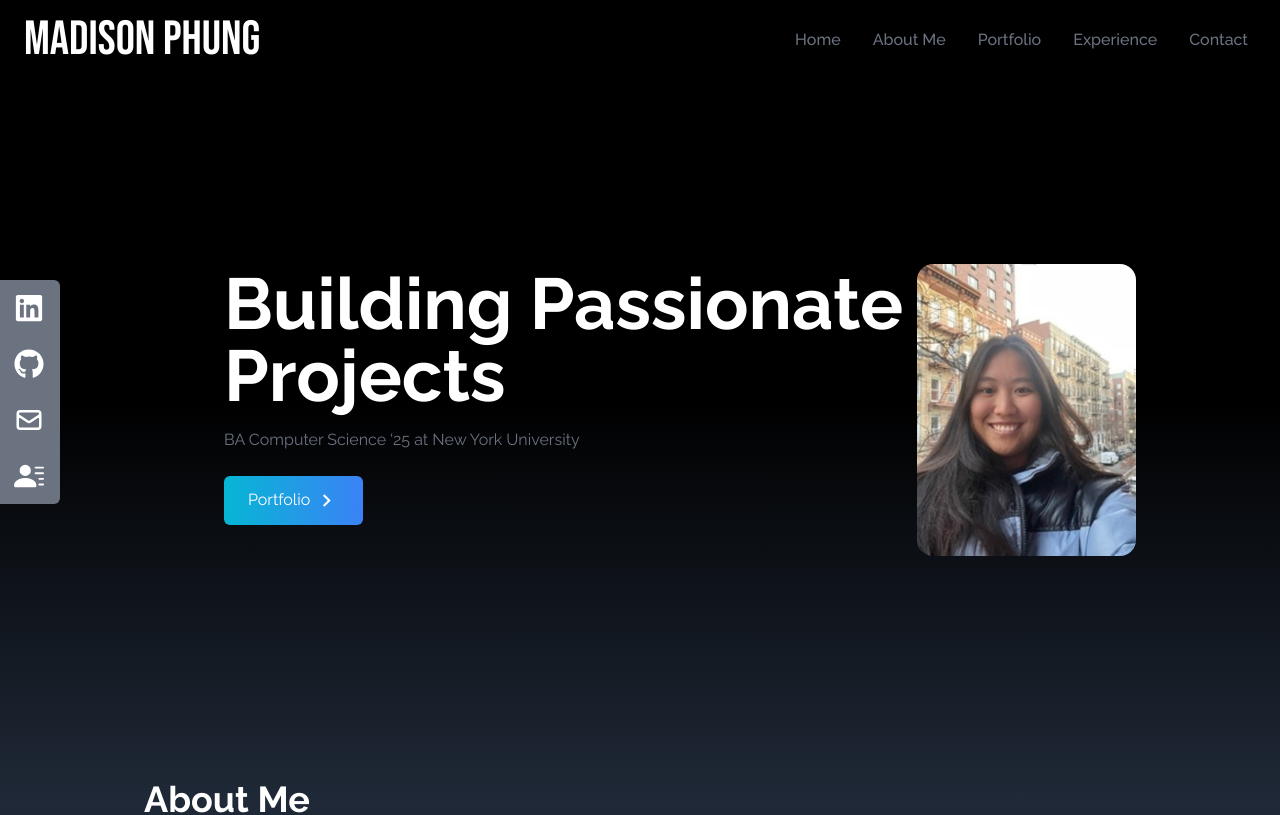
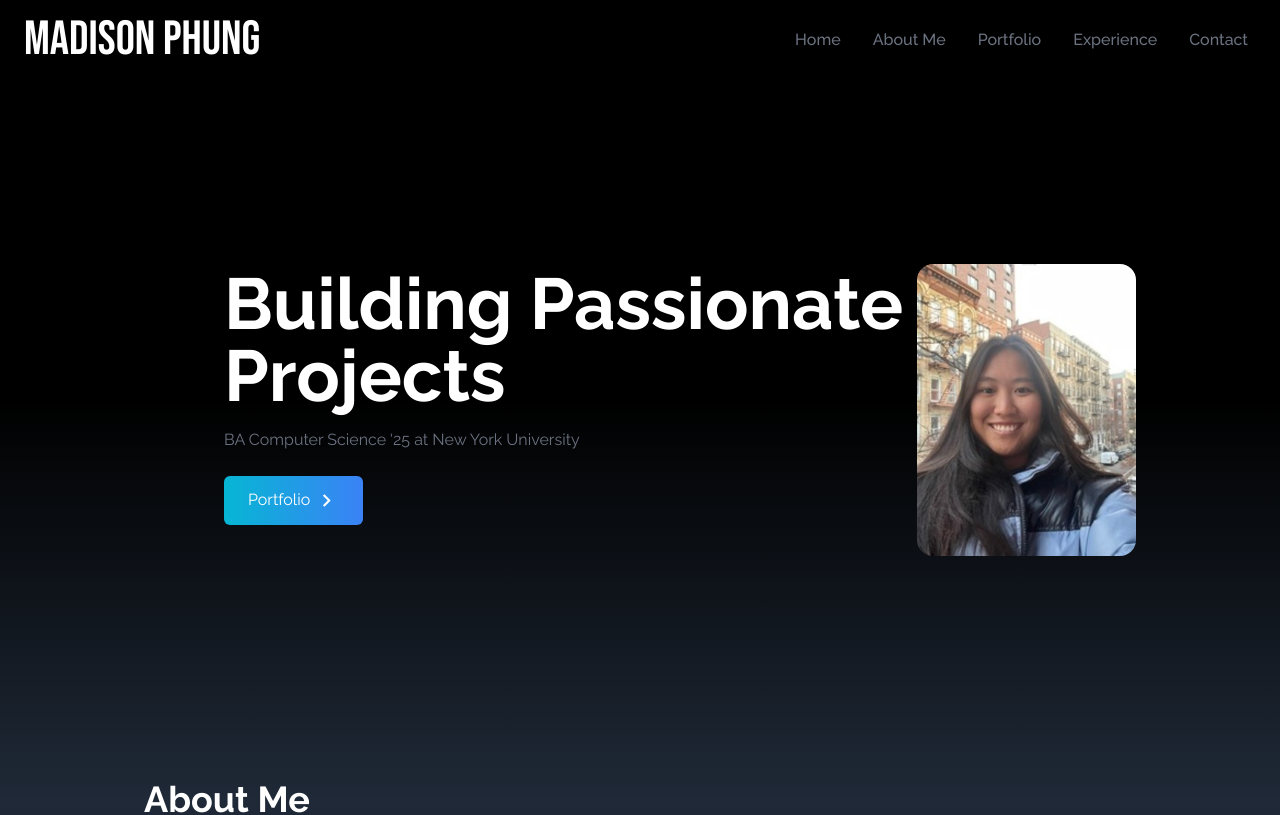
Before and after one commit to mkphung29/portfolio, a React (Create React App) app: page / in a window 1280 px wide. Shown: the top 815 px of the page. Built offline with nearby package versions, Linux system fonts and the light colour scheme; a web font is replaced by a local one.

Commit message:
Remove sidebar links

```diff
--- a/src/App.js
+++ b/src/App.js
@@ -18,7 +18,6 @@ function App() {
       <Technologies />
       <Contact />
 
-      <SocialLinks />
     </div>
   );
 }
```
